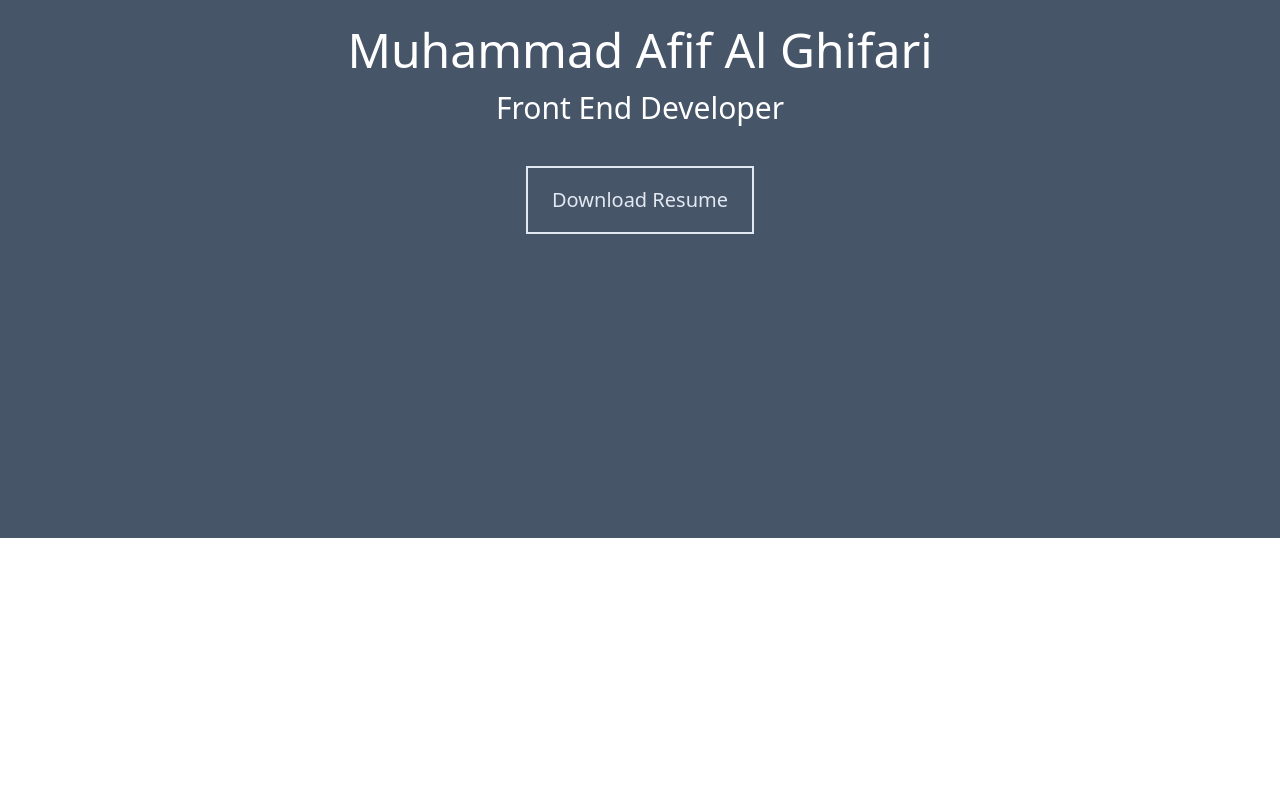
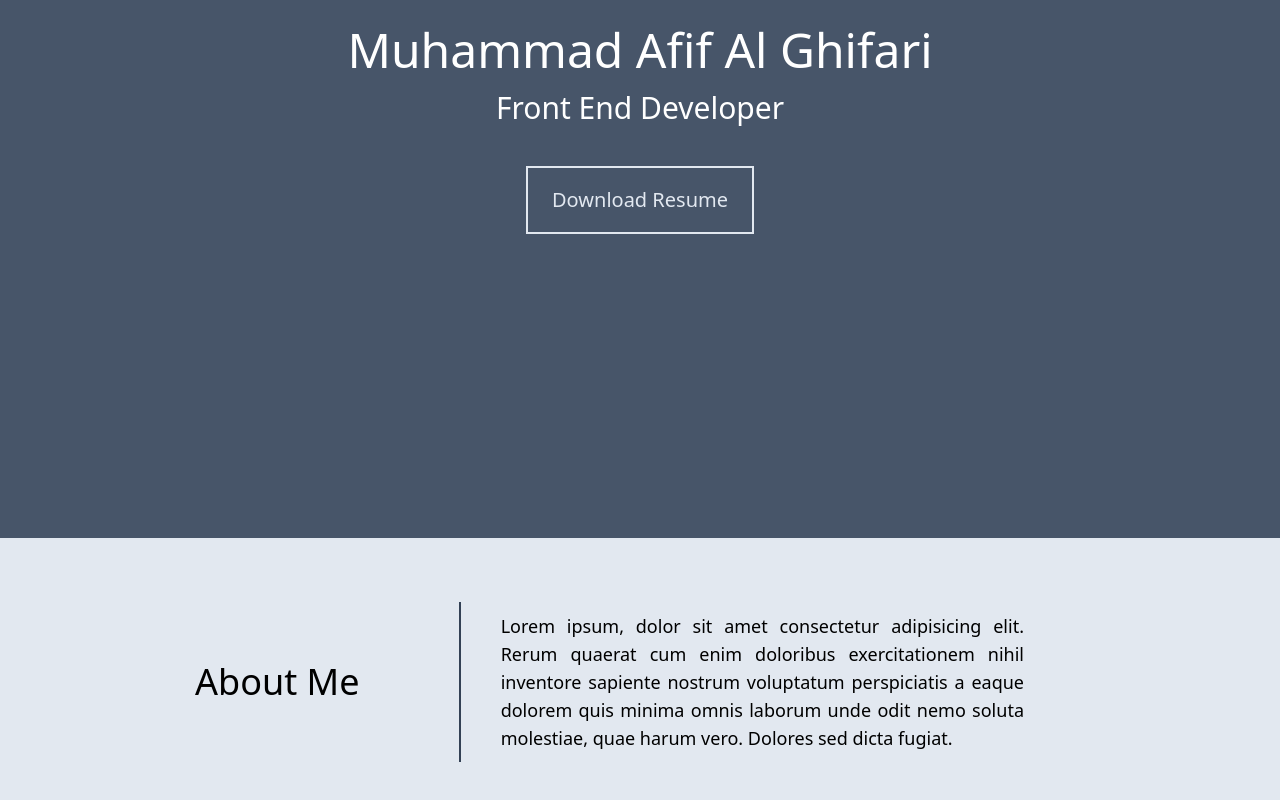
Before and after one commit to Afif-Ghifari/AlGhifari-github, a Vue app: page / in a window 1280 px wide. Shown: the part 262-1062 px from the top of the page. Before the commit the page ends 800 px from the top, so only its background shows below. Built offline with nearby package versions, Linux system fonts and the light colour scheme.

Commit message:
added about section

```diff
--- a/index.html
+++ b/index.html
@@ -5,7 +5,7 @@
     <link rel="icon" href="/favicon.ico">
     <link rel="stylesheet" href="dist/output.css">
     <meta name="viewport" content="width=device-width, initial-scale=1.0">
-    <title>Vite App</title>
+    <title>AlGhifari's Portfolio</title>
   </head>
   <body>
     <div id="app"></div>
--- a/src/App.vue
+++ b/src/App.vue
@@ -4,12 +4,14 @@
   </header>
   <main>
     <HeroComponent />
+    <About />
   </main>
 </template>
 
 <script setup>
 import HeaderComponent from './components/Header.vue';
 import HeroComponent from './components/Hero.vue'
+import About from './components/About.vue';
 </script>
 
 <style scoped>
--- a/src/assets/tailwind.css
+++ b/src/assets/tailwind.css
@@ -8,7 +8,7 @@ h1{
     @apply text-5xl
 }
 h2{
-    @apply text-3xl
+    @apply text-4xl
 }
 h3{
     @apply text-2xl
--- /dev/null
+++ b/src/components/About.vue
@@ -0,0 +1,15 @@
+<template>
+        <section class="flex w-full h-72 px-24 py-16 bg-slate-200">
+            <div class="w-1/3 flex content-center align-middle items-center">
+                <h2 class="mx-auto">About Me</h2>
+            </div>
+            <div class="w-2/3 flex content-center align-middle items-center border-l-2 border-slate-700">
+                <p class="pl-10 pr-40 text-justify mx-auto">
+                    Lorem ipsum, dolor sit amet consectetur adipisicing elit. Rerum quaerat cum enim doloribus
+                    exercitationem nihil inventore sapiente nostrum voluptatum perspiciatis a eaque dolorem
+                    quis minima omnis laborum unde odit nemo soluta molestiae, quae harum vero. Dolores sed
+                    dicta fugiat.
+                </p>
+            </div>
+        </section>
+</template>
--- a/src/components/Header.vue
+++ b/src/components/Header.vue
@@ -58,7 +58,7 @@ const toggleNavbar = () => {
     @apply flex items-center w-full my-1 py-3 cursor-pointer hover:bg-white
 }
 .dropbar ul li a{
-    @apply text-base text-center mx-auto
+    @apply text-base text-center
 }
 .navbar-backdrop{
     @apply bg-slate-900 w-screen h-screen fixed opacity-25 z-10 inline md:hidden
@@ -70,7 +70,7 @@ const toggleNavbar = () => {
     border-black mx-auto shadow-lg fixed
 }
 .navbar-lg ul{
-    @apply grid grid-cols-6 mx-auto md:w-9/12 lg:w-1/2
+    @apply grid grid-cols-6 lg:mx-0 mx-auto md:w-9/12 lg:w-1/2
 }
 .navbar-lg ul li{
     @apply flex items-center w-full cursor-pointer hover:bg-white
```
